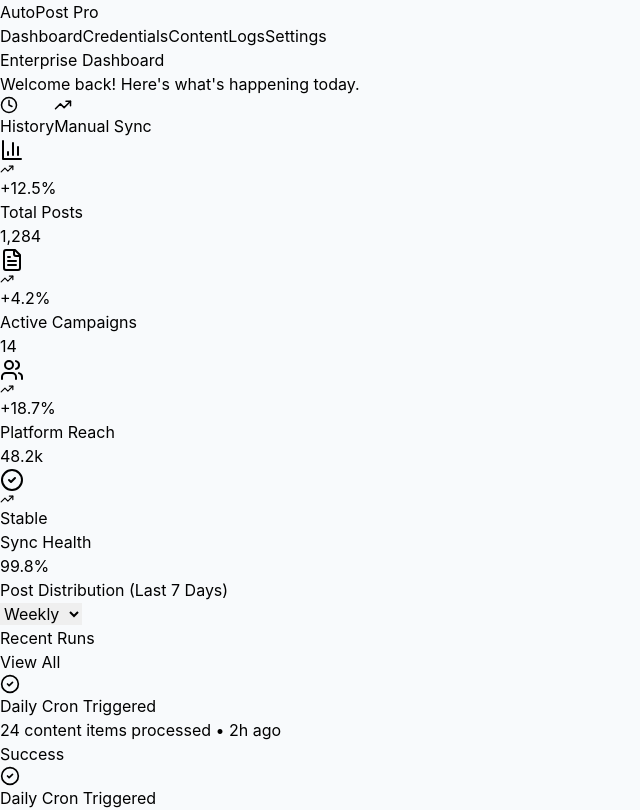
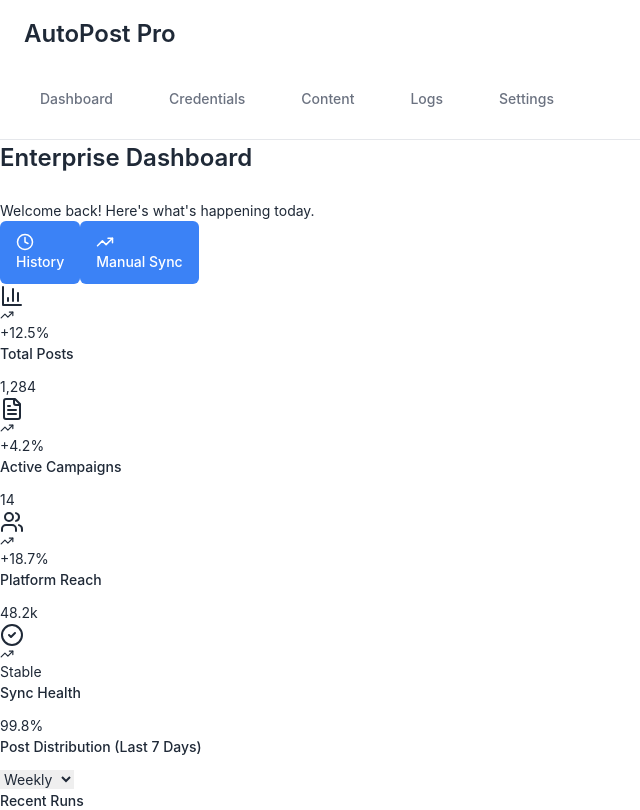
Before and after one commit to hmmimkay-ctrl/kay_lou_auto, a Next.js app: page / in a window 1280 px wide. Shown: the top 810 px of the page, without its empty margins (0-640 px from the left). Built offline with nearby package versions, Linux system fonts and the light colour scheme.

Commit message:
Apply ChatGPT UI/UX improvements: 8pt grid, typography hierarchy, color system

```diff
--- a/pages/globals.css
+++ b/pages/globals.css
@@ -1,3 +1,4 @@
+/* ChatGPT UI/UX Improvements - 8pt Grid System */
 @tailwind base;
 @tailwind components;
 @tailwind utilities;
@@ -14,11 +15,242 @@
     'Ubuntu', 'Cantarell', 'Fira Sans', 'Droid Sans', 'Helvetica Neue',
     sans-serif;
   -webkit-font-smoothing: antialiased;
-  -moz-osx-font-smoothing: grayscale;
-  background-color: #f8fafc;
+  background-color: #ffffff;
+  color: #1f2937;
 }
 
-code {
-  font-family: source-code-pro, Menlo, Monaco, Consolas, 'Courier New',
-    monospace;
+/* 8-pt Grid System */
+:root {
+  --spacing-xs: 8px;
+  --spacing-sm: 12px;
+  --spacing-md: 16px;
+  --spacing-lg: 24px;
+  --spacing-xl: 32px;
+  --spacing-2xl: 40px;
+  --color-success: #16a34a;
+  --color-warning: #f59e0b;
+  --color-error: #dc2626;
+  --color-neutral: #6b7280;
+  --color-bg-secondary: #f9fafb;
 }
+
+/* Typography Scale */
+body {
+  font-size: 14px;
+  line-height: 1.5;
+}
+
+h1 {
+  font-size: 24px;
+  font-weight: 600;
+  margin-bottom: var(--spacing-lg);
+}
+
+h2 {
+  font-size: 16px;
+  font-weight: 600;
+  margin-bottom: var(--spacing-md);
+  color: #1f2937;
+}
+
+h3 {
+  font-size: 14px;
+  font-weight: 500;
+  margin-bottom: var(--spacing-sm);
+}
+
+/* KPI Numbers - LARGE & DOMINANT */
+.kpi-value {
+  font-size: 32px;
+  font-weight: 700;
+  color: #1f2937;
+  line-height: 1.2;
+}
+
+.kpi-label {
+  font-size: 13px;
+  font-weight: 500;
+  color: #1f2937;
+  margin-top: var(--spacing-xs);
+}
+
+.kpi-meta {
+  font-size: 12px;
+  font-weight: 400;
+  color: var(--color-neutral);
+  opacity: 0.7;
+  margin-top: var(--spacing-xs);
+}
+
+/* Layout - Main Container */
+.container {
+  max-width: 1280px;
+  margin: 0 auto;
+  padding-left: var(--spacing-lg);
+  padding-right: var(--spacing-lg);
+}
+
+/* Navigation */
+nav {
+  border-bottom: 1px solid #e5e7eb;
+  padding: var(--spacing-md) var(--spacing-lg);
+}
+
+nav button {
+  padding: var(--spacing-sm) var(--spacing-md);
+  margin-right: var(--spacing-lg);
+  font-size: 14px;
+  font-weight: 500;
+  background: none;
+  border: none;
+  cursor: pointer;
+  color: #6b7280;
+  border-bottom: 2px solid transparent;
+  transition: all 0.2s;
+}
+
+nav button.active {
+  color: #1f2937;
+  font-weight: 600;
+  border-bottom-color: #3b82f6;
+}
+
+/* Section Styling */
+.section {
+  background: #f9fafb;
+  border: 1px solid #e5e7eb;
+  border-radius: 8px;
+  padding: var(--spacing-md);
+  margin-top: var(--spacing-xl);
+  margin-bottom: var(--spacing-lg);
+}
+
+.section h2 {
+  margin-bottom: var(--spacing-md);
+}
+
+/* KPI Grid - 4 Columns */
+.kpi-grid {
+  display: grid;
+  grid-template-columns: repeat(4, 1fr);
+  gap: var(--spacing-md);
+  margin-bottom: var(--spacing-xl);
+}
+
+.kpi-card {
+  background: #ffffff;
+  border: 1px solid #e5e7eb;
+  border-radius: 8px;
+  padding: var(--spacing-md) var(--spacing-md);
+  min-height: 110px;
+  display: flex;
+  flex-direction: column;
+  justify-content: center;
+}
+
+.kpi-card:hover {
+  border-color: #d1d5db;
+  box-shadow: 0 1px 3px rgba(0, 0, 0, 0.1);
+}
+
+/* Status Indicators */
+.status-success {
+  color: var(--color-success);
+  font-weight: 600;
+}
+
+.status-error {
+  color: var(--color-error);
+  font-weight: 600;
+}
+
+.status-warning {
+  color: var(--color-warning);
+  font-weight: 600;
+}
+
+.status-neutral {
+  color: var(--color-neutral);
+}
+
+/* Table Styling */
+table {
+  width: 100%;
+  border-collapse: collapse;
+  margin-top: var(--spacing-md);
+}
+
+table th {
+  padding: var(--spacing-md);
+  text-align: left;
+  font-size: 13px;
+  font-weight: 600;
+  background: #f9fafb;
+  border-bottom: 1px solid #e5e7eb;
+}
+
+table td {
+  padding: var(--spacing-md);
+  font-size: 14px;
+  border-bottom: 1px solid #e5e7eb;
+}
+
+table tr:hover {
+  background: #f9fafb;
+}
+
+table tr.success {
+  background: rgba(22, 163, 74, 0.05);
+}
+
+table tr.error {
+  background: rgba(220, 38, 38, 0.05);
+}
+
+/* Button Styling */
+button {
+  padding: var(--spacing-sm) var(--spacing-md);
+  background-color: #3b82f6;
+  color: #ffffff;
+  border: none;
+  border-radius: 6px;
+  font-size: 14px;
+  font-weight: 500;
+  cursor: pointer;
+  transition: all 0.2s;
+}
+
+button:hover {
+  background-color: #2563eb;
+}
+
+button:active {
+  transform: scale(0.98);
+}
+
+button.secondary {
+  background-color: #e5e7eb;
+  color: #1f2937;
+}
+
+button.secondary:hover {
+  background-color: #d1d5db;
+}
+
+/* Responsive Design */
+@media (max-width: 1024px) {
+  .kpi-grid {
+    grid-template-columns: repeat(2, 1fr);
+  }
+}
+
+@media (max-width: 640px) {
+  .kpi-grid {
+    grid-template-columns: 1fr;
+  }
+
+  .container {
+    padding-left: var(--spacing-md);
+    padding-right: var(--spacing-md);
+  }
+}
```
